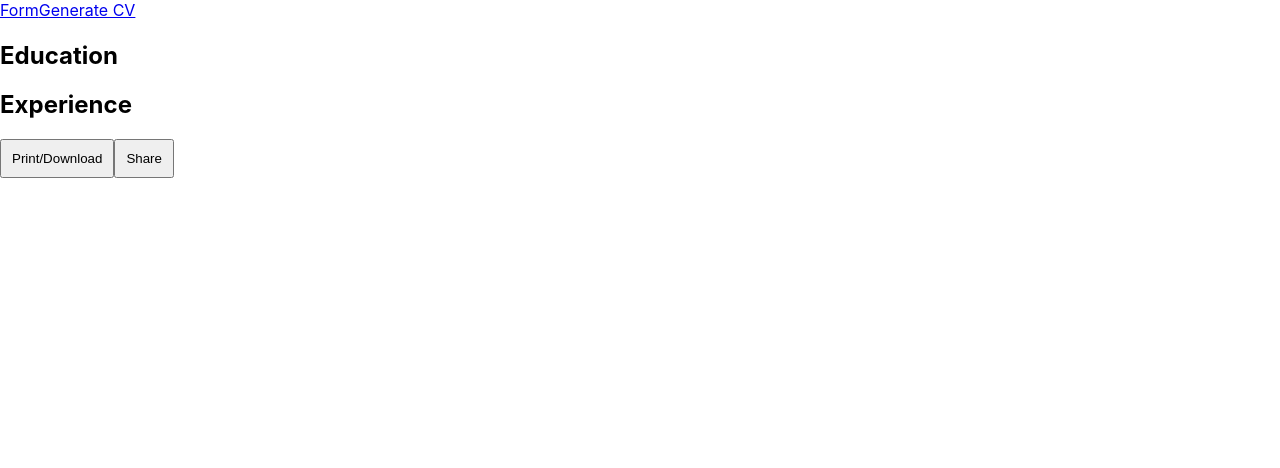
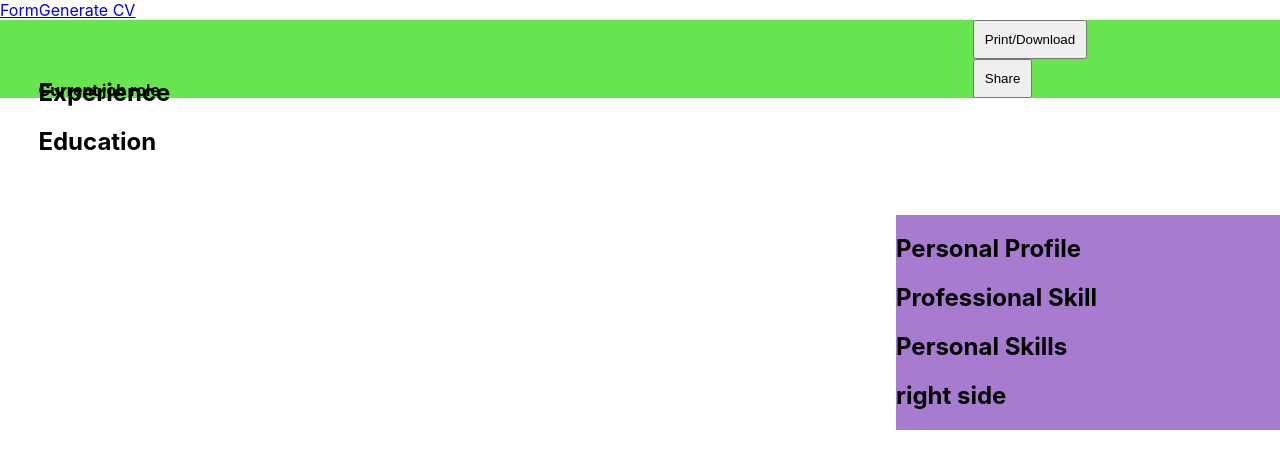
Before and after one commit to eashong2021/CVBuilder, a React (Create React App) app: page /cv in a window 1280 px wide. Shown: the top 468 px of the page. Built offline with nearby package versions, Linux system fonts and the light colour scheme.

Commit message:
new commit

```diff
--- a/src/App.js
+++ b/src/App.js
@@ -4,6 +4,7 @@ import {useState} from 'react';
 import { FormPage } from './containers/FormPage';
 import { Routes, Route, Link } from 'react-router-dom';
 import Cv from './components/Cv/Cv';
+
 
 
 function App() {
--- a/src/components/Cv/Cv.css
+++ b/src/components/Cv/Cv.css
@@ -0,0 +1,52 @@
+.displayAll{
+    margin: auto;
+    background-color: rgb(103, 228, 78);
+    width: 100%;
+    height: 100%;
+}
+
+.left-side{
+    width: 70%;
+    /* height:  */
+    float: left;
+    padding: 3%;
+}
+
+.right-side{
+    width: 30%;
+    float: right;
+    background-color: rgb(167, 123, 207);
+}
+.myref {
+
+}
+.profile{
+    display: block;
+    position: fixed;
+    width:
+
+}
+
+.profile-details{
+    float: right;
+}
+
+.profile-img{
+    float: left;
+}
+.profileimg-left{
+    width: 40%;
+    float: left;
+}
+
+.profiledetail--right{
+    width: 60%;
+    float: right;
+}
+.experience{
+    display: block;
+
+}
+.eduaction{
+    display: block;
+}
--- a/src/components/Cv/Cv.js
+++ b/src/components/Cv/Cv.js
@@ -1,5 +1,9 @@
 import React, {useRef} from "react";
 import ReactToPrint from 'react-to-print';
+import './Cv.css';
+
+
+
 
 
 const Cv = ({personDetails}) =>{
@@ -12,33 +16,75 @@ const Cv = ({personDetails}) =>{
     }
 
 return(
-        <>
-        <div ref={myRef}>
-        <section>
+    <div className="displayAll">
+        <div>
+         <div ref={myRef} > </div>
+
+         <div className="left-side">
+         <section className="profile">
+              <div>
+             <div className="profileimg-left">
+               <img className="profile-img" src=""  alt=""></img>
+               </div>
+                 <div>
+                     <div className="profiledetail-right>" >
+                     <div>
                          <h3>{personDetails[selector].name}</h3>
-            <h4>{personDetails[selector].address}</h4>
+                         <h4>Current job role</h4>
+                     </div>
+
                          <h4>{personDetails[selector].phoneNumber}</h4>
                          <h4>{personDetails[selector].email}</h4>
                          <h4>{personDetails[selector].linkedInLink}</h4>
+                         <h4>{personDetails[selector].address}</h4>
+
+                     </div>
+                </div>
+             </div>
          </section>
-        <section>
-            <h2>Education</h2>
-            <p>{personDetails[selector].education}</p>
-            <p>{personDetails[selector].education1}</p>
-        </section>
-        <section>
+           <div>
+            <section className="experience">
                 <h2>Experience</h2>
                 <p>{personDetails[selector].experience}</p>
                 <p>{personDetails[selector].experience1}</p>
             </section>
             </div>
+            <div>
+            <section className="education">
+                <h2>Education</h2>
+                <p>{personDetails[selector].education}</p>
+                <p>{personDetails[selector].education1}</p>
+            </section>
+            </div>
+            </div>
+            <div className="right-side">
+                <div>
+                <h2>Personal Profile</h2>
+                </div>
+               <div>
+                   <h2>Professional Skill</h2>
+                   </div>
+                <div>
+                    <h2>Personal Skills</h2>
+                    </div>
+                <div>
+                    <h2>right side</h2>
+                    </div>
+            </div>
+        </div>
+        <div>
+            <div>
         <ReactToPrint
         trigger={() => <button> Print/Download </button>}
         content={() => myRef.current}
         documentTitle={`${personDetails[selector].name}`}
             />
+            </div>
+            <div>
         <button> Share </button>
-        </>
+        </div>
+        </div>
+    </div>
 )
 }
 
--- a/src/components/Form/Form.js
+++ b/src/components/Form/Form.js
@@ -5,14 +5,14 @@ const Form = ({
 handleSubmit,
 name,
 handleNameChange,
-address,
-handleAddressChange,
 phoneNumber,
 handlePhoneChange,
 email,
 handleEmailChange,
 linkedInLink,
 handleLinkedInChange,
+address,
+handleAddressChange,
 experience,
 handleExperienceChange,
 experience1,
@@ -31,12 +31,6 @@ return(
             onChange={handleNameChange}
             value={name}
             required
-        ></input>
-
-        <input
-            placeholder="Enter your address"
-            onChange={handleAddressChange}
-            value={address}
         ></input>
 
           <input
@@ -62,16 +56,11 @@ return(
         ></input>
 
         <input
-            placeholder="Education"
-            onChange={handleEducationChange}
-            value={education}
+            placeholder="Enter your address"
+            onChange={handleAddressChange}
+            value={address}
         ></input>
 
-        <input
-            placeholder="Education"
-            onChange={handleEducation1Change}
-            value={education1}
-        ></input>
 
        <textarea
             placeholder="Experience"
@@ -85,6 +74,17 @@ return(
             value={experience1}
         ></textarea>
 
+        <input
+            placeholder="Education"
+            onChange={handleEducationChange}
+            value={education}
+        ></input>
+
+        <input
+            placeholder="Education"
+            onChange={handleEducation1Change}
+            value={education1}
+        ></input>
 
 
         <button type="submit">Generate CV</button>
--- a/src/components/Form/form.css
+++ b/src/components/Form/form.css
@@ -8,7 +8,7 @@ form{
     margin: 40px auto;
     background-color: aquamarine;
     padding: 20px;
-    border-radius: 20px;
+    border-radius: 50px;
 }
 
 input{
--- a/src/containers/FormPage.js
+++ b/src/containers/FormPage.js
@@ -20,10 +20,10 @@ export const FormPage = ({addPersonDetails}) =>{
     //instance of the personDetails state to save and addPersonDetails
     const personDetail ={
         name,
-        address,
         phoneNumber,
         email,
         linkedInLink,
+        address,
         experience,
         experience1,
         education,
@@ -99,14 +99,14 @@ export const FormPage = ({addPersonDetails}) =>{
             handleSubmit = {handleSubmit}
             name={name}
             handleNameChange={handleNameChange}
-            address={address}
-            handleAddressChange={handleAddressChange}
             phoneNumber={phoneNumber}
             handlePhoneChange={handlePhoneChange}
             email={email}
             handleEmailChange={handleEmailChange}
             linkedInLink ={linkedInLink}
             handleLinkedInChange={handleLinkedInChange}
+            address={address}
+            handleAddressChange={handleAddressChange}
             experience={experience}
             handleExperienceChange={handleExperienceChange}
             experience1={experience1}
```
Lines whose indentation alone changed are shown as unchanged.
